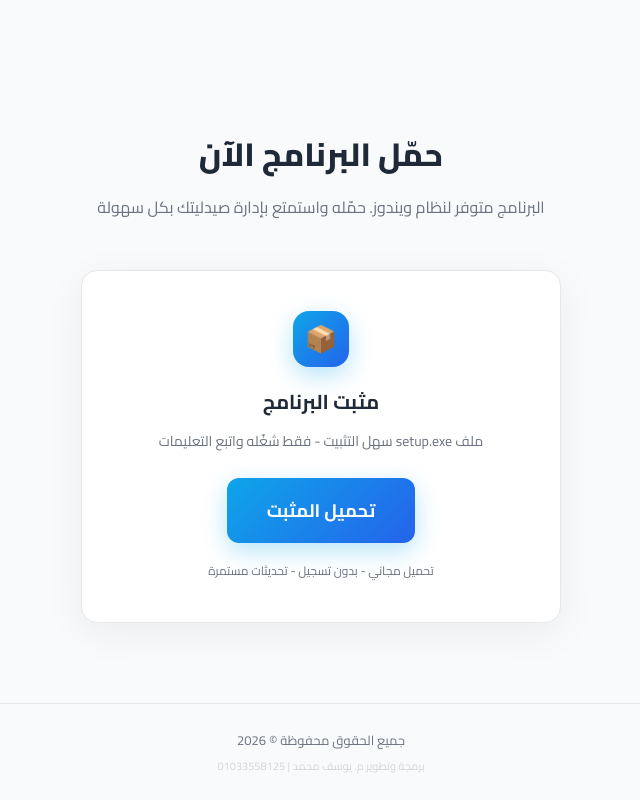
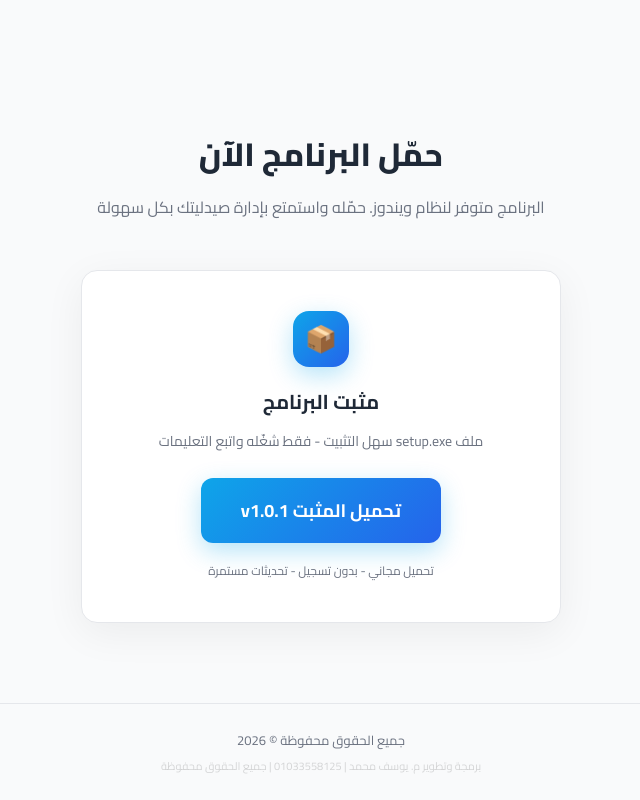
Before and after one commit to YoussefMohamed-Joo/pharmacy-system, a plain HTML site: page index.html in a window 1280 px wide. Shown: the part 1722-2522 px from the top of the page, without its empty margins (319-959 px from the left). Drawn offline with Linux system fonts and the light colour scheme.

Commit message:
????? index.html

```diff
--- a/index.html
+++ b/index.html
@@ -10,7 +10,7 @@
   <link rel="stylesheet" href="style.css">
 </head>
 <body>
-  <div class="watermark">م. يوسف محمد<br>01033558125</div>
+  <div class="watermark">برمجة وتطوير م. يوسف محمد | 01033558125</div>
 
   <header>
     <div class="container header-inner">
@@ -95,7 +95,7 @@
         <div class="d-icon">📦</div>
         <h3>مثبت البرنامج</h3>
         <p>ملف setup.exe سهل التثبيت - فقط شغّله واتبع التعليمات</p>
-        <a href="https://github.com/YoussefMohamed-Joo/pharmacy-system/releases/download/v1.0.0/Setup.1.0.0.exe" class="btn-primary btn-large">تحميل المثبت</a>
+        <a href="https://github.com/YoussefMohamed-Joo/pharmacy-system/releases/download/v1.0.1/Pharmacy_System_Setup_1.0.1.exe" class="btn-primary btn-large">تحميل المثبت v1.0.1</a>
         <small>تحميل مجاني - بدون تسجيل - تحديثات مستمرة</small>
       </div>
     </div>
@@ -103,7 +103,7 @@
 
   <footer>
     <p>جميع الحقوق محفوظة &copy; 2026</p>
-    <p class="credit">برمجة وتطوير م. يوسف محمد | 01033558125</p>
+    <p class="credit">برمجة وتطوير م. يوسف محمد | 01033558125 | جميع الحقوق محفوظة</p>
   </footer>
 
   <script src="script.js"></script>
```
